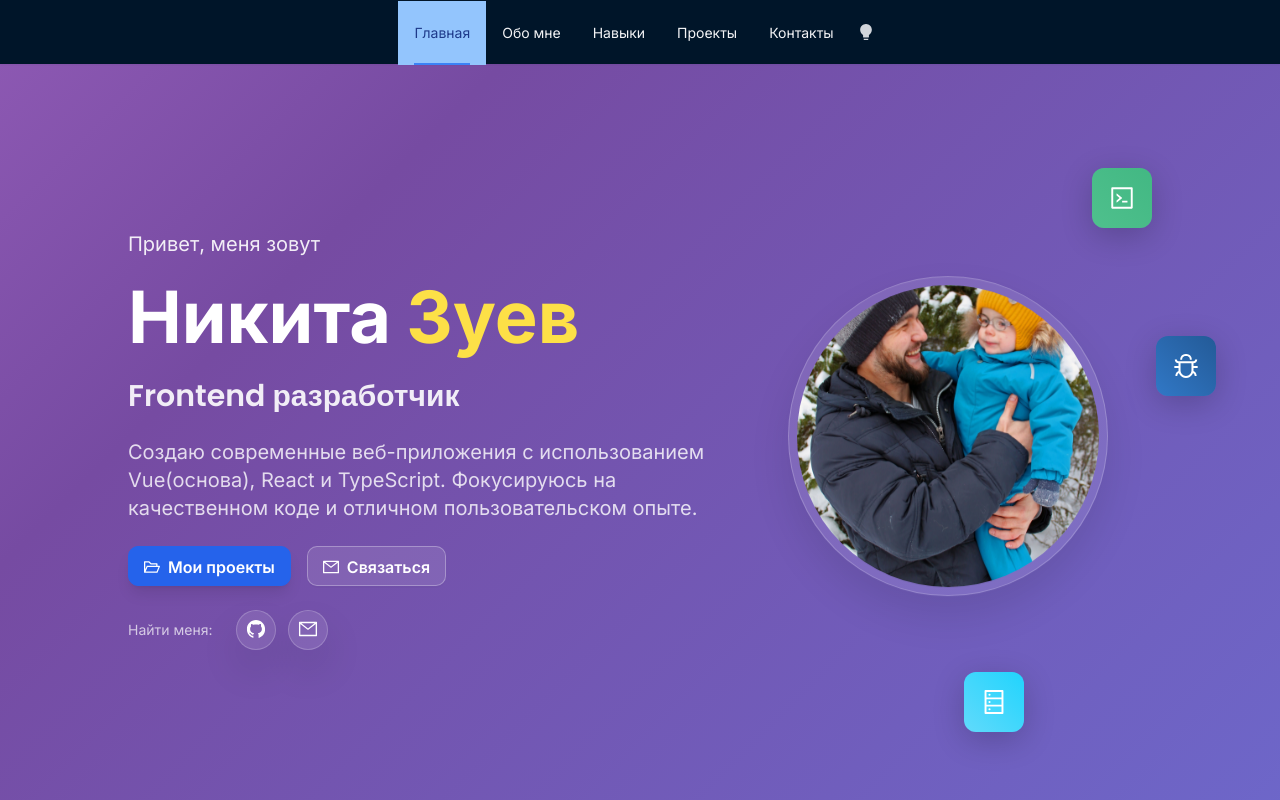
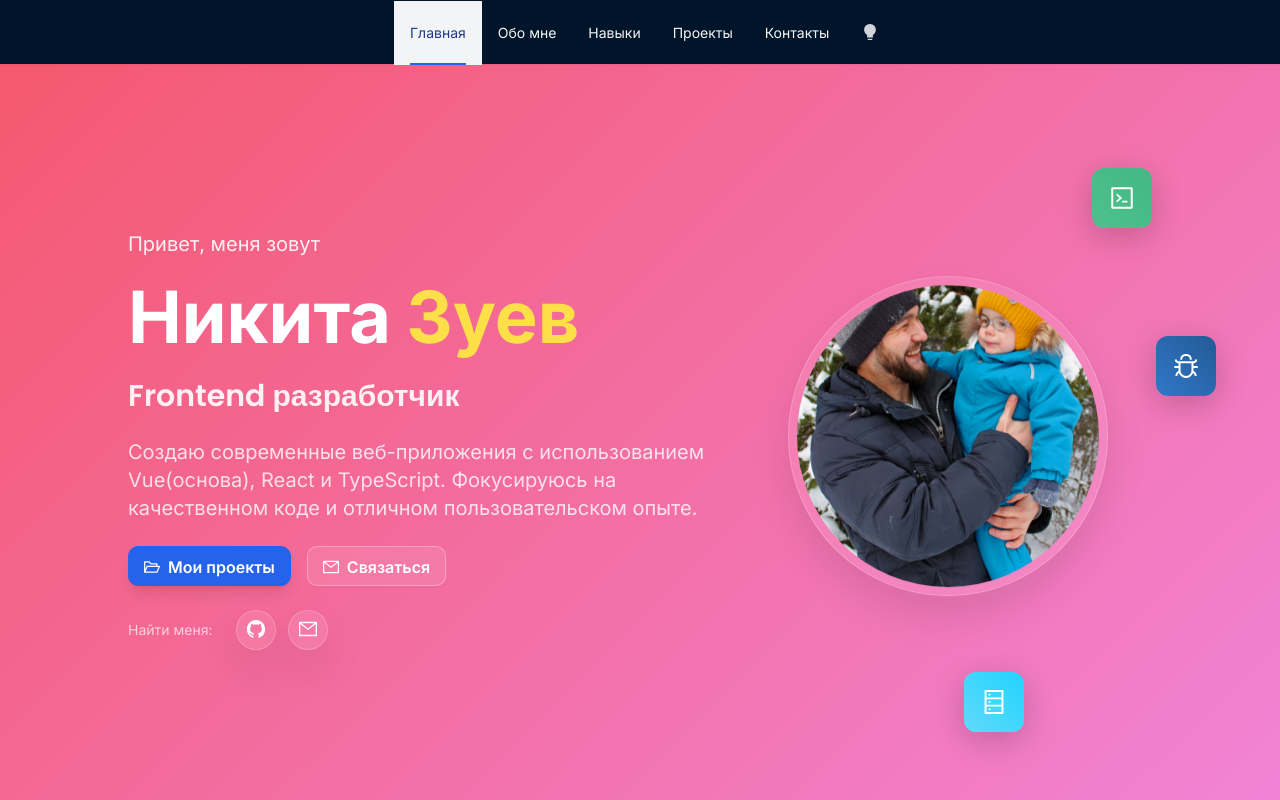
Before and after one commit to JavelinSx/portfolio, a Vue app: page / in a window 1280 px wide. Shown: the top 800 px of the page. Built offline with nearby package versions, Linux system fonts and the light colour scheme.

Commit message:
visual change

```diff
--- a/src/assets/styles/main.css
+++ b/src/assets/styles/main.css
@@ -59,19 +59,6 @@
   .dark .glass-effect {
     background: rgba(0, 0, 0, 0.2);
     border: 1px solid rgba(255, 255, 255, 0.1);
-  }
-
-  .card-hover {
-    transition: all 0.3s ease;
-  }
-
-  .card-hover:hover {
-    transform: translateY(-5px);
-    box-shadow: 0 20px 40px rgba(0, 0, 0, 0.1);
-  }
-
-  .dark .card-hover:hover {
-    box-shadow: 0 20px 40px rgba(0, 0, 0, 0.3);
   }
 
   .section-padding {
@@ -170,12 +157,11 @@
 
 /* Кастомизация Ant Design компонентов */
 .ant-card {
-  @apply border-0 shadow-lg transition-all duration-300;
+  @apply border-0 transition-all duration-300;
 }
 
 .dark .ant-card {
   @apply bg-gray-800 border-gray-700;
-  box-shadow: 0 10px 15px -3px rgba(0, 0, 0, 0.3), 0 4px 6px -2px rgba(0, 0, 0, 0.1);
 }
 
 .ant-card-body {
@@ -201,9 +187,8 @@
 .dark .ant-layout-header {
   @apply bg-gray-900 border-gray-700;
 }
-
-.ant-menu-horizontal {
-  @apply border-0;
+.ant-timeline-item-head {
+  background: transparent !important;
 }
 
 .ant-menu-item:hover {
@@ -211,19 +196,19 @@
 }
 
 .ant-menu-item-selected {
-  @apply !text-blue-900  !bg-blue-300;
+  @apply !text-blue-900  !bg-gray-100;
 }
 
 .dark .ant-menu-item-selected {
-  @apply text-gray-100;
+  @apply !text-blue-900  !bg-gray-100;
 }
 
 .ant-menu-item-selected::after {
-  @apply bg-blue-600;
+  @apply !border-b-blue-600;
 }
 
 .dark .ant-menu-item-selected::after {
-  @apply bg-blue-400;
+  @apply !border-b-blue-600 !border-b-2;
 }
 
 /* Темная тема для модалок */
@@ -276,105 +261,6 @@
   @apply text-gray-100;
 }
 
-/* Кастомные анимации */
-@keyframes gradient {
-  0%,
-  100% {
-    background-position: 0% 50%;
-  }
-  50% {
-    background-position: 100% 50%;
-  }
-}
-
-@keyframes fadeIn {
-  0% {
-    opacity: 0;
-  }
-  100% {
-    opacity: 1;
-  }
-}
-
-@keyframes slideUp {
-  0% {
-    opacity: 0;
-    transform: translateY(30px);
-  }
-  100% {
-    opacity: 1;
-    transform: translateY(0);
-  }
-}
-
-@keyframes slideInLeft {
-  0% {
-    opacity: 0;
-    transform: translateX(-30px);
-  }
-  100% {
-    opacity: 1;
-    transform: translateX(0);
-  }
-}
-
-@keyframes slideInRight {
-  0% {
-    opacity: 0;
-    transform: translateX(30px);
-  }
-  100% {
-    opacity: 1;
-    transform: translateX(0);
-  }
-}
-
-@keyframes bounceIn {
-  0% {
-    opacity: 0;
-    transform: scale(0.3);
-  }
-  50% {
-    opacity: 1;
-    transform: scale(1.05);
-  }
-  70% {
-    transform: scale(0.9);
-  }
-  100% {
-    transform: scale(1);
-  }
-}
-
-@keyframes float {
-  0%,
-  100% {
-    transform: translateY(0px);
-  }
-  50% {
-    transform: translateY(-20px);
-  }
-}
-
-.animate-fade-in {
-  animation: fadeIn 0.6s ease-out forwards;
-}
-.animate-slide-up {
-  animation: slideUp 0.6s ease-out forwards;
-}
-.animate-slide-in-left {
-  animation: slideInLeft 0.6s ease-out forwards;
-}
-.animate-slide-in-right {
-  animation: slideInRight 0.6s ease-out forwards;
-}
-.animate-bounce-in {
-  animation: bounceIn 0.6s ease-out forwards;
-}
-.animate-float {
-  animation: float 6s ease-in-out infinite;
-}
-
 /* Адаптивность */
 @media (max-width: 768px) {
   .section-padding {
--- a/src/components/AppHeader.vue
+++ b/src/components/AppHeader.vue
@@ -5,7 +5,7 @@
   ]">
     <div class="container-custom md:justify-center flex items-center justify-end h-16 pl-4 pr-4">
       <!-- Desktop Navigation -->
-      <div class="hidden md:block">
+      <div class="hidden md:block min-w-[460px]">
         <a-menu mode="horizontal" :selected-keys="[activeSection]" :class="[
           'border-0',
           isDark ? 'bg-transparent' : 'bg-transparent'
--- a/tailwind.config.js
+++ b/tailwind.config.js
@@ -48,16 +48,8 @@ export default {
         sans: ['Inter', 'system-ui', 'sans-serif'],
         display: ['Poppins', 'Inter', 'system-ui', 'sans-serif'],
       },
-      animation: {
-        'fade-in': 'fadeIn 0.6s ease-out forwards',
-        'slide-up': 'slideUp 0.6s ease-out forwards',
-        'slide-in-left': 'slideInLeft 0.6s ease-out forwards',
-        'slide-in-right': 'slideInRight 0.6s ease-out forwards',
-        'bounce-in': 'bounceIn 0.6s ease-out forwards',
-        float: 'float 6s ease-in-out infinite',
-        gradient: 'gradient 8s linear infinite',
-      },
       keyframes: {
+        // Основные анимации
         fadeIn: {
           '0%': { opacity: '0' },
           '100%': { opacity: '1' },
@@ -88,11 +80,208 @@ export default {
           '0%, 100%': { 'background-position': '0% 50%' },
           '50%': { 'background-position': '100% 50%' },
         },
+
+        // Дополнительные анимации для интерактивности
+        pulse: {
+          '0%, 100%': {
+            transform: 'scale(1)',
+            opacity: '1',
+          },
+          '50%': {
+            transform: 'scale(1.05)',
+            opacity: '0.8',
+          },
+        },
+        wiggle: {
+          '0%, 100%': { transform: 'rotate(-3deg)' },
+          '50%': { transform: 'rotate(3deg)' },
+        },
+        shake: {
+          '0%, 100%': { transform: 'translateX(0)' },
+          '10%, 30%, 50%, 70%, 90%': { transform: 'translateX(-10px)' },
+          '20%, 40%, 60%, 80%': { transform: 'translateX(10px)' },
+        },
+        bounce: {
+          '0%, 100%': {
+            transform: 'translateY(-25%)',
+            animationTimingFunction: 'cubic-bezier(0.8, 0, 1, 1)',
+          },
+          '50%': {
+            transform: 'translateY(0)',
+            animationTimingFunction: 'cubic-bezier(0, 0, 0.2, 1)',
+          },
+        },
+
+        // Анимации для карточек
+        cardHover: {
+          '0%': {
+            transform: 'translateY(0) scale(1)',
+            boxShadow: '0 4px 6px -1px rgba(0, 0, 0, 0.1)',
+          },
+          '100%': {
+            transform: 'translateY(-8px) scale(1.02)',
+            boxShadow: '0 20px 25px -5px rgba(0, 0, 0, 0.1), 0 10px 10px -5px rgba(0, 0, 0, 0.04)',
+          },
+        },
+
+        // Анимации для текста
+        typewriter: {
+          '0%': { width: '0ch' },
+          '100%': { width: '20ch' },
+        },
+        blink: {
+          '0%, 50%': { opacity: '1' },
+          '51%, 100%': { opacity: '0' },
+        },
+
+        // Анимации для загрузки
+        spin: {
+          '0%': { transform: 'rotate(0deg)' },
+          '100%': { transform: 'rotate(360deg)' },
+        },
+        ping: {
+          '75%, 100%': {
+            transform: 'scale(2)',
+            opacity: '0',
+          },
+        },
+
+        // Анимации для уведомлений
+        slideInFromTop: {
+          '0%': {
+            transform: 'translateY(-100%)',
+            opacity: '0',
+          },
+          '100%': {
+            transform: 'translateY(0)',
+            opacity: '1',
+          },
+        },
+        slideOutToTop: {
+          '0%': {
+            transform: 'translateY(0)',
+            opacity: '1',
+          },
+          '100%': {
+            transform: 'translateY(-100%)',
+            opacity: '0',
+          },
+        },
+
+        // Анимации для модальных окон
+        modalIn: {
+          '0%': {
+            opacity: '0',
+            transform: 'scale(0.9) translateY(20px)',
+          },
+          '100%': {
+            opacity: '1',
+            transform: 'scale(1) translateY(0)',
+          },
+        },
+        modalOut: {
+          '0%': {
+            opacity: '1',
+            transform: 'scale(1) translateY(0)',
+          },
+          '100%': {
+            opacity: '0',
+            transform: 'scale(0.9) translateY(20px)',
+          },
+        },
+
+        // Анимации для прогресс-баров
+        progressFill: {
+          '0%': { width: '0%' },
+          '100%': { width: 'var(--progress-width, 100%)' },
+        },
+
+        // Анимации для скелетонов
+        skeleton: {
+          '0%': {
+            backgroundPosition: '-200px 0',
+          },
+          '100%': {
+            backgroundPosition: 'calc(200px + 100%) 0',
+          },
+        },
+
+        // Анимация пульсирующей тени
+        pulseShadow: {
+          '0%, 100%': {
+            borderColor: '#d946ef',
+            filter: 'drop-shadow(0 0 10px #d946ef)',
+          },
+          '50%': {
+            borderColor: '#06b6d4',
+            filter: 'drop-shadow(0 0 15px #06b6d4)',
+          },
+        },
+      },
+      animation: {
+        // Основные анимации
+        'fade-in': 'fadeIn 0.6s ease-out forwards',
+        'slide-up': 'slideUp 0.6s ease-out forwards',
+        'slide-in-left': 'slideInLeft 0.6s ease-out forwards',
+        'slide-in-right': 'slideInRight 0.6s ease-out forwards',
+        'bounce-in': 'bounceIn 0.6s ease-out forwards',
+        float: 'float 6s ease-in-out infinite',
+        gradient: 'gradient 8s linear infinite',
+
+        // Интерактивные анимации
+        'pulse-slow': 'pulse 3s ease-in-out infinite',
+        wiggle: 'wiggle 0.5s ease-in-out',
+        shake: 'shake 0.5s ease-in-out',
+        'bounce-slow': 'bounce 2s infinite',
+
+        // Анимации для карточек
+        'card-hover': 'cardHover 0.3s ease-out forwards',
+
+        // Анимации для текста
+        typewriter: 'typewriter 2s steps(20, end) forwards',
+        blink: 'blink 1s infinite',
+
+        // Анимации для загрузки
+        'spin-slow': 'spin 3s linear infinite',
+        'ping-slow': 'ping 3s cubic-bezier(0, 0, 0.2, 1) infinite',
+
+        // Анимации для уведомлений
+        'slide-in-top': 'slideInFromTop 0.3s ease-out',
+        'slide-out-top': 'slideOutToTop 0.3s ease-in',
+
+        // Анимации для модальных окон
+        'modal-in': 'modalIn 0.3s ease-out',
+        'modal-out': 'modalOut 0.2s ease-in',
+
+        // Анимации для прогресса
+        progress: 'progressFill 1s ease-out forwards',
+
+        // Анимации для скелетонов
+        skeleton: 'skeleton 1.5s ease-in-out infinite',
+
+        // Анимация пульсирующей тени
+        'pulse-shadow': 'pulseShadow 5s ease-in-out infinite',
+
+        // Задержки для последовательных анимаций
+        'delay-100': 'fadeIn 0.6s ease-out 0.1s forwards',
+        'delay-200': 'fadeIn 0.6s ease-out 0.2s forwards',
+        'delay-300': 'fadeIn 0.6s ease-out 0.3s forwards',
+        'delay-500': 'fadeIn 0.6s ease-out 0.5s forwards',
+        'delay-700': 'fadeIn 0.6s ease-out 0.7s forwards',
+        'delay-1000': 'fadeIn 0.6s ease-out 1s forwards',
       },
       backgroundImage: {
         'gradient-primary': 'linear-gradient(-45deg, #667eea, #764ba2, #f093fb, #f5576c)',
         'gradient-secondary': 'linear-gradient(135deg, #667eea 0%, #764ba2 100%)',
         'gradient-dark': 'linear-gradient(-45deg, #374151, #4b5563, #6b7280, #9ca3af)',
+
+        // Дополнительные градиенты
+        'gradient-radial': 'radial-gradient(circle, var(--tw-gradient-stops))',
+        'gradient-conic': 'conic-gradient(from 180deg at 50% 50%, var(--tw-gradient-stops))',
+
+        // Скелетон градиент
+        'skeleton-gradient':
+          'linear-gradient(90deg, transparent, rgba(255,255,255,0.4), transparent)',
       },
       boxShadow: {
         'dark-sm': '0 1px 2px 0 rgba(0, 0, 0, 0.3)',
@@ -101,6 +290,25 @@ export default {
         'dark-lg': '0 10px 15px -3px rgba(0, 0, 0, 0.3), 0 4px 6px -2px rgba(0, 0, 0, 0.1)',
         'dark-xl': '0 20px 25px -5px rgba(0, 0, 0, 0.3), 0 10px 10px -5px rgba(0, 0, 0, 0.1)',
         'dark-2xl': '0 25px 50px -12px rgba(0, 0, 0, 0.4)',
+
+        // Дополнительные тени
+        glow: '0 0 20px rgba(59, 130, 246, 0.5)',
+        'glow-lg': '0 0 40px rgba(59, 130, 246, 0.6)',
+        'inner-lg': 'inset 0 2px 4px 0 rgba(0, 0, 0, 0.1)',
+      },
+
+      // Добавляем кастомные timing functions
+      transitionTimingFunction: {
+        'bounce-in': 'cubic-bezier(0.68, -0.55, 0.265, 1.55)',
+        'ease-in-expo': 'cubic-bezier(0.95, 0.05, 0.795, 0.035)',
+        'ease-out-expo': 'cubic-bezier(0.19, 1, 0.22, 1)',
+      },
+
+      // Добавляем кастомные длительности
+      transitionDuration: {
+        2000: '2000ms',
+        3000: '3000ms',
+        5000: '5000ms',
       },
     },
   },
```
Also changed, not shown: src/components/AboutSection.vue (+13 -8 lines), src/components/ProjectsSection.vue (+9 -7 lines).
